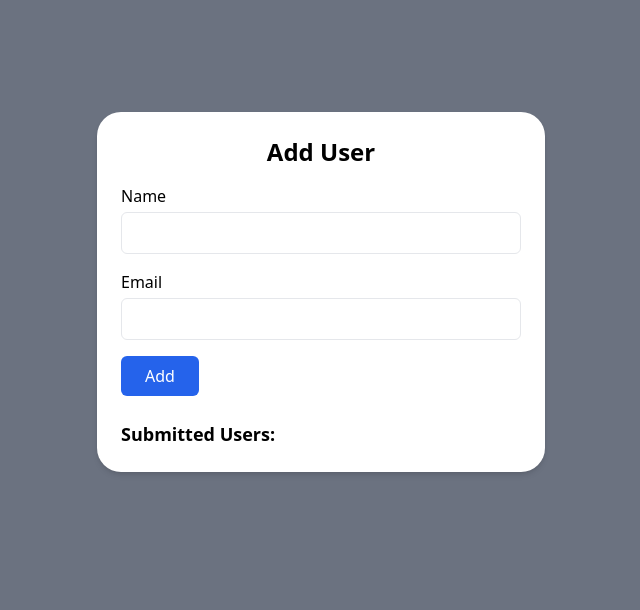
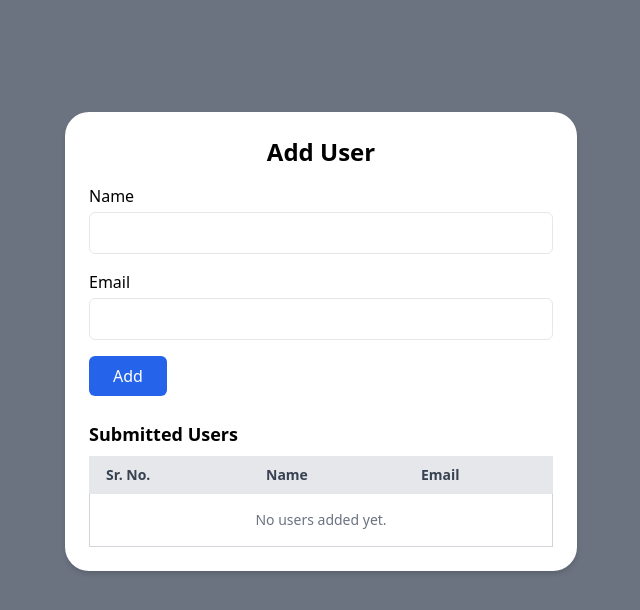
Before and after one commit to Devkoyani/simple-add-form, a React (Create React App) app: page / in a window 1280 px wide. Shown: the top 610 px of the page, without its empty margins (319-959 px from the left). Built offline with nearby package versions, Linux system fonts and the light colour scheme.

Commit message:
create html table and oprations

```diff
--- a/src/App.jsx
+++ b/src/App.jsx
@@ -1,16 +1,31 @@
-import React from 'react';
+import React, { useState } from 'react';
 
 function App() {
+  const [formData, setFormData] = useState({ name: '', email: '' });
+  const [submittedData, setSubmittedData] = useState([]);
+
+  const handleChange = (e) => {
+    const { name, value } = e.target;
+    setFormData({ ...formData, [name]: value });
+  }
+
+  const handleSubmit = (e) => {
+    e.preventDefault();
+    setSubmittedData([...submittedData, formData]);
+    setFormData({ name: '', email: '' });
+  }
   return (
     <div className="min-h-screen bg-gray-500 p-28">
-      <div className="max-w-md mx-auto bg-white shadow-md rounded-3xl p-6">
+      <div className="max-w-lg mx-auto bg-white shadow-md rounded-3xl p-6">
         <h1 className="text-2xl font-bold mb-4 text-center">Add User</h1>
-        <form className="space-y-4">
+        <form onSubmit={handleSubmit} className="space-y-4">
           <div>
             <label className="block mb-1">Name</label>
             <input
               type="text"
               name="name"
+              value={formData.name}
+              onChange={handleChange}
               className="w-full border px-3 py-2 rounded-md"
               required
             />
@@ -20,6 +35,8 @@ function App() {
             <input
               type="email"
               name="email"
+              value={formData.email}
+              onChange={handleChange}
               className="w-full border px-3 py-2 rounded-md"
               required
             />
@@ -33,7 +50,32 @@ function App() {
         </form>
 
         <div className="mt-6">
-          <h2 className="text-lg font-semibold">Submitted Users:</h2>
+          <h2 className="text-lg font-semibold mb-2">Submitted Users</h2>
+          <div className="overflow-x-auto">
+            <table className="min-w-full text-sm text-left border border-gray-300">
+              <thead className="bg-gray-200 text-gray-700">
+                <tr>
+                  <th className="px-4 py-2 border">Sr. No.</th>
+                  <th className="px-4 py-2 border">Name</th>
+                  <th className="px-4 py-2 border">Email</th>
+                </tr>
+              </thead>
+              <tbody>
+                {submittedData.map((user, index) => (
+                <tr>
+                  <td className="px-4 py-2 border">{index + 1}</td>
+                  <td className="px-4 py-2 border">{user.name}</td>
+                  <td className="px-4 py-2 border">{user.email}</td>
+                </tr>
+                ))}
+                {submittedData.length === 0 && (
+                  <tr>
+                    <td colSpan="3" className="text-center py-4 text-gray-500">No users added yet.</td>
+                  </tr>
+                )}
+              </tbody>
+            </table>
+          </div>
         </div>
       </div>
     </div>
```
